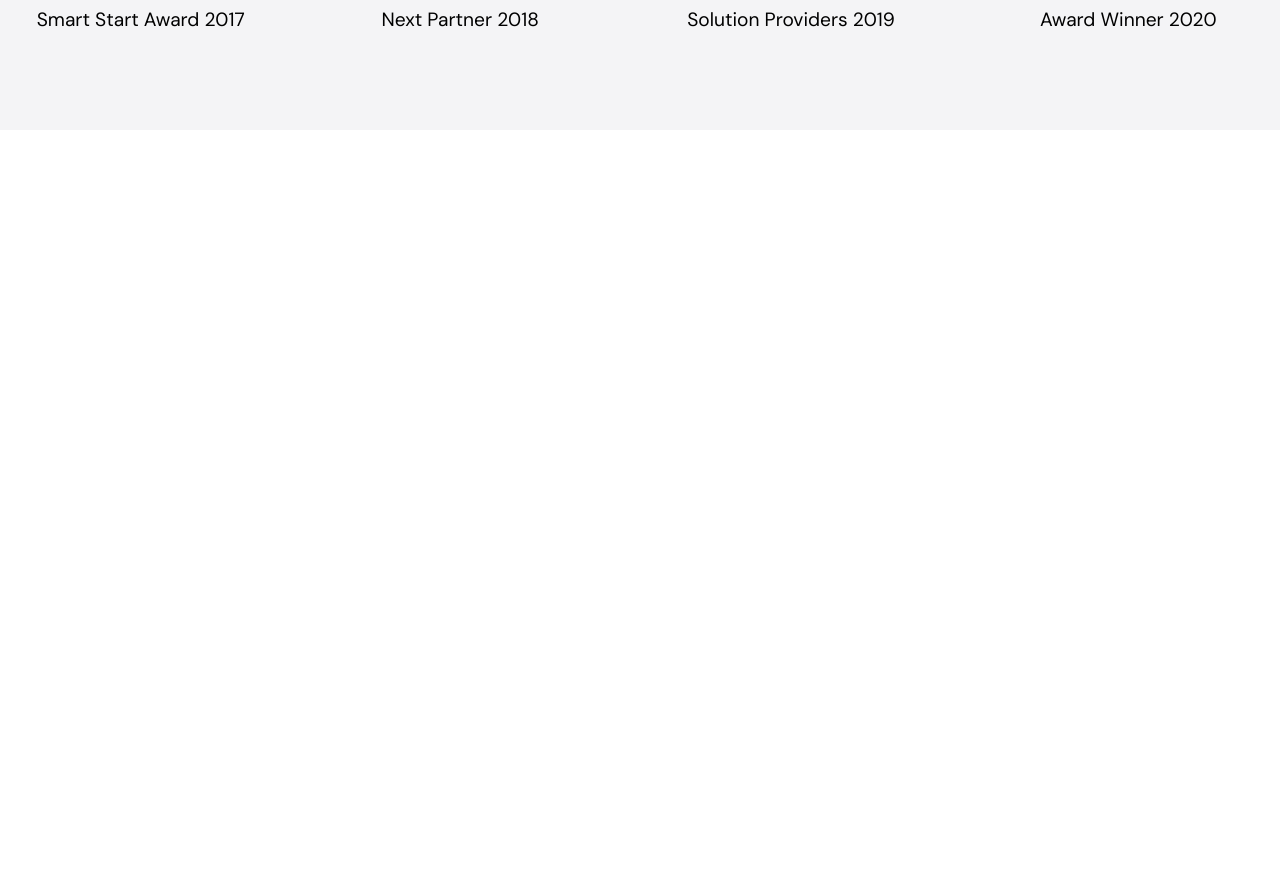
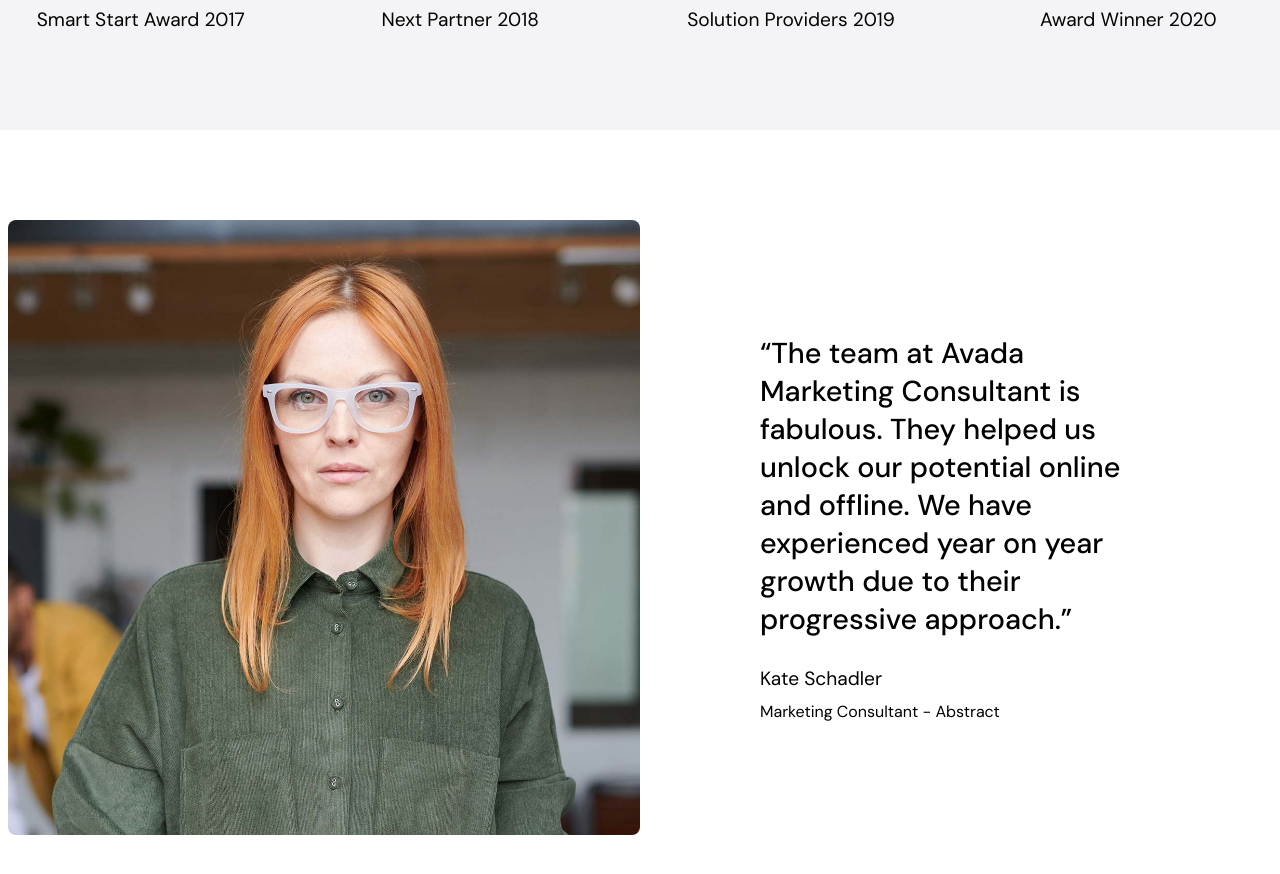
Before and after one commit to Alessandro-Sebastiano/proj-html-vuejs, a Vue app: page / in a window 1280 px wide. Shown: the part 6185-7059 px from the top of the page. Before the commit the page ends 6315 px from the top, so only its background shows below. Built offline with nearby package versions, Linux system fonts and the light colour scheme.

Commit message:
team-component

```diff
--- a/src/components/MainComponent.vue
+++ b/src/components/MainComponent.vue
@@ -6,6 +6,7 @@
         <ContactComponent />
         <CaseStudies />
         <presentationComponent />
+        <TeamComponent />
     </div>
 </template>
 
@@ -17,6 +18,8 @@ import BrandComponent from './main-subComponent/BrandComponent.vue';
 import ContactComponent from './main-subComponent/ContactComponent.vue';
 import CaseStudies from './main-subComponent/CaseStudies.vue';
 import presentationComponent from './main-subComponent/presentationComponent.vue';
+import TeamComponent from './main-subComponent/TeamComponent.vue';
+
 
 export default {
     name: 'MainComponent',
@@ -28,6 +31,7 @@ export default {
         ContactComponent,
         CaseStudies,
         presentationComponent,
+        TeamComponent,
     },
 }
 </script>
--- /dev/null
+++ b/src/components/main-subComponent/TeamComponent.vue
@@ -0,0 +1,64 @@
+<template>
+    <div class="container">
+        <div class="team-box">
+            <div class="team-image">
+                <img src="/images/large-testimonial.jpg" alt="testimonial">
+            </div>
+            <div class="team-text">
+                <p>“The team at Avada Marketing Consultant is fabulous. They helped us unlock our potential online and
+                    offline. We have experienced year on year growth due to their progressive approach.”</p>
+                <span class="name">Kate Schadler</span>
+                <span>Marketing Consultant - Abstract</span>
+            </div>
+        </div>
+    </div>
+</template>
+
+<script>
+export default {
+    name: 'TeamComponent',
+}
+</script>
+
+<style lang="scss" scoped>
+.team-box {
+    display: flex;
+    align-items: center;
+    padding: 90px 0;
+
+
+    .team-image {
+        width: 50%;
+        border-radius: 8px;
+        overflow: hidden;
+
+
+        img {
+            width: 100%;
+            display: block;
+        }
+    }
+
+    .team-text {
+        width: 50%;
+        padding: 0 120px;
+
+
+        p {
+            font-size: 1.8rem;
+            font-weight: 500;
+            margin-bottom: 28px;
+        }
+
+
+        .name {
+            font-size: 1.2rem;
+            margin-bottom: 10px
+        }
+
+        span {
+            display: block;
+        }
+    }
+}
+</style>
```
